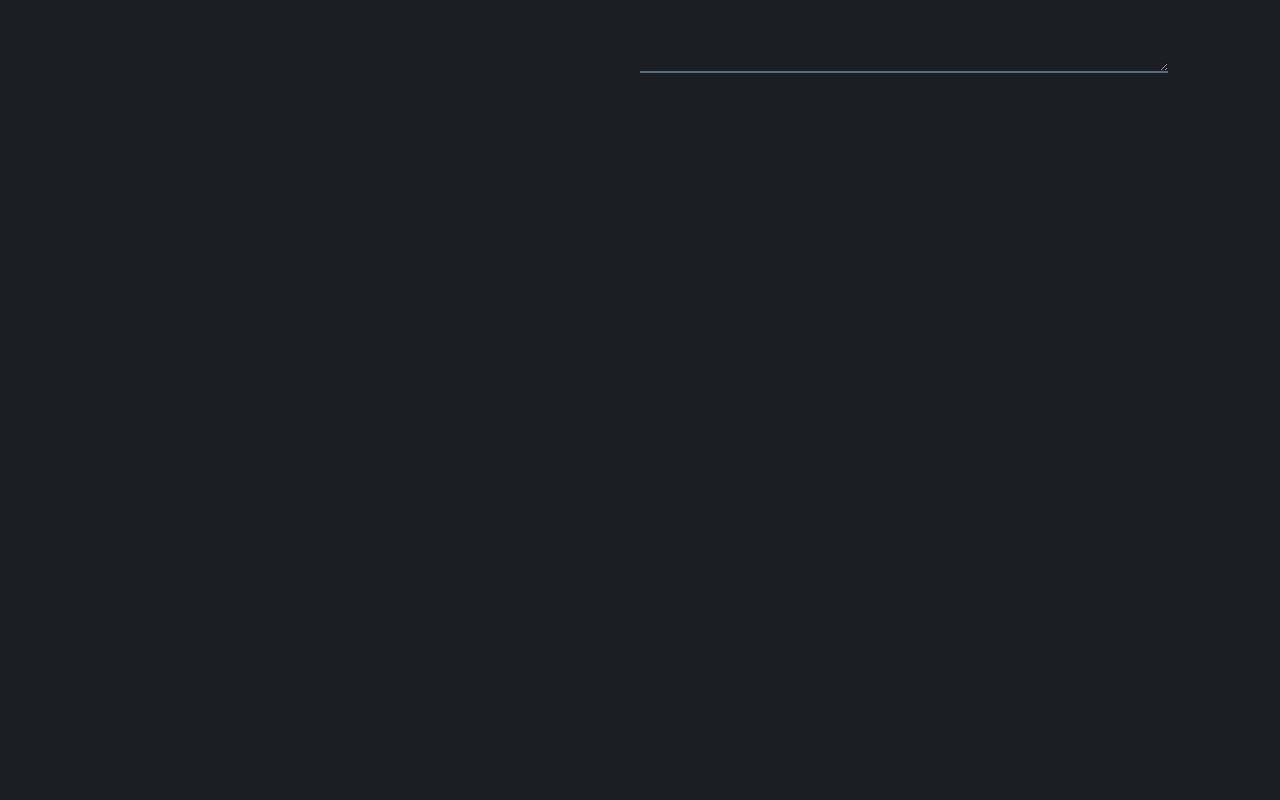
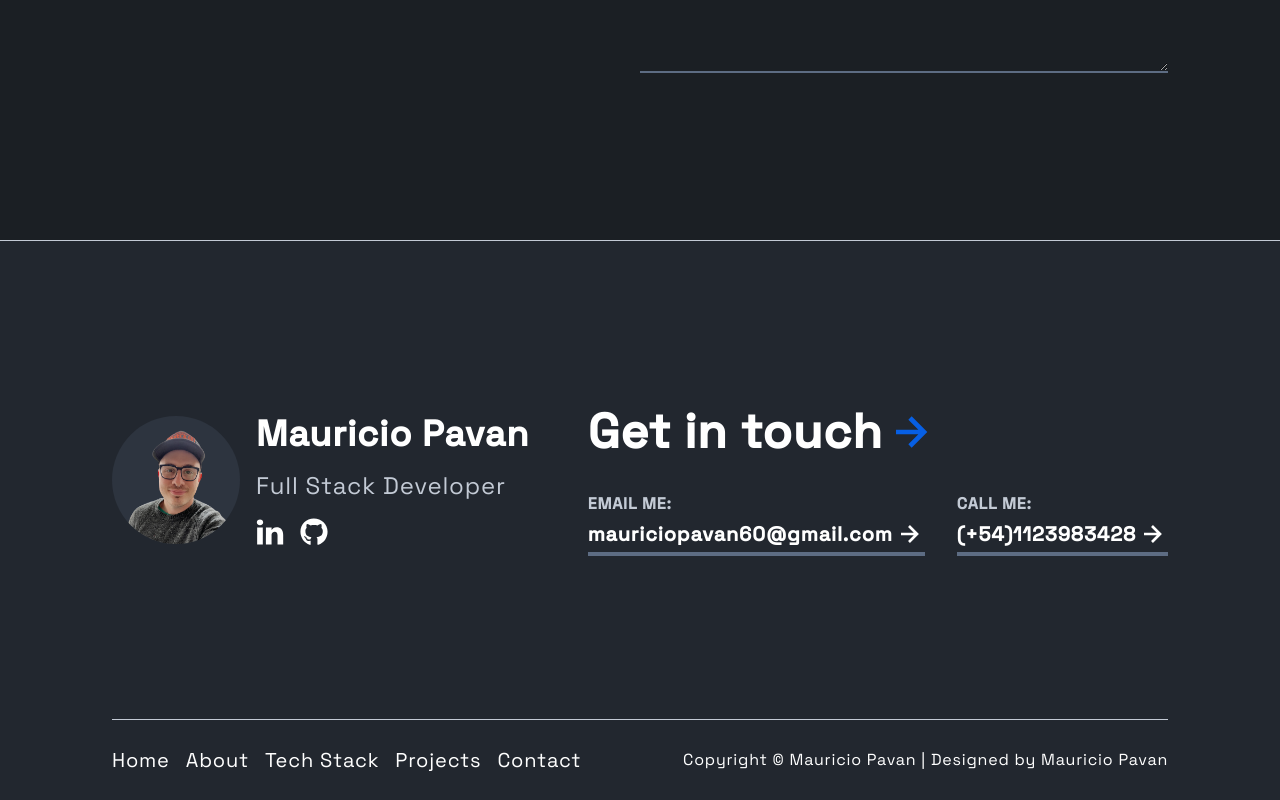
Before and after one commit to mauripavan/portfolio, a Next.js app: page / in a window 1280 px wide. Shown: the part 5256-6056 px from the top of the page. Before the commit the page ends 5496 px from the top, so only its background shows below. Built offline with nearby package versions, Linux system fonts and the light colour scheme.

Commit message:
feat: WIP footer

```diff
--- /dev/null
+++ b/src/components/Footer/index.tsx
@@ -0,0 +1,72 @@
+import Image from "next/image";
+import { images } from "@component/assets/images";
+import { TfiLinkedin } from "react-icons/tfi";
+import { FaGithub } from "react-icons/fa";
+import { BiRightArrowAlt } from "react-icons/bi";
+
+const Footer = () => {
+  const { profile } = images;
+
+  return (
+    <div className="flex flex-col flex-1 min-h-[70vh] bg-gray-10 font-space tracking-wider border-t border-gray-40">
+      <div className="flex flex-1 mx-28 items-center border-b border-gray-40">
+        <div className="flex flex-1 h-full">
+          <div className="flex items-center gap-4">
+            <div className="relative flex bg-gray-0 h-32 w-32 rounded-full overflow-hidden">
+              <Image src={profile} alt={"profile"} className="absolute" />
+            </div>
+            <div>
+              <p className="font-extrabold text-4xl">Mauricio Pavan</p>
+              <p className="font-normal text-2xl text-gray-40 mt-4">
+                Full Stack Developer
+              </p>
+              <div className="flex gap-4 mt-4 items-center">
+                <TfiLinkedin className="w-7 h-7" />
+                <FaGithub className="w-7 h-7" />
+              </div>
+            </div>
+          </div>
+        </div>
+
+        <div className="flex flex-1 h-full justify-end">
+          <div className="flex flex-col justify-center">
+            <div className="flex items-center">
+              <p className="font-bold text-5xl">Get in touch</p>
+              <BiRightArrowAlt className="w-14 h-14 text-blue" />
+            </div>
+            <div className="flex mt-8 gap-8">
+              <div className="flex flex-fit flex-col">
+                <p className="font-bold text-gray-40">EMAIL ME:</p>
+                <div className="flex items-center h-10 border-b-4 border-gray-20 text-xl font-extrabold">
+                  <p>mauriciopavan60@gmail.com</p>
+                  <BiRightArrowAlt className="w-8 h-8" />
+                </div>
+              </div>
+              <div className="flex flex-fit flex-col">
+                <p className="font-bold text-gray-40">CALL ME:</p>
+                <div className="flex items-center h-10 border-b-4 border-gray-20 text-xl font-extrabold">
+                  <p>(+54)1123983428</p>
+                  <BiRightArrowAlt className="w-8 h-8" />
+                </div>
+              </div>
+            </div>
+          </div>
+        </div>
+      </div>
+      <div className="flex mx-28 h-20 items-center justify-between">
+        <div className="flex text-xl gap-4">
+          <p>Home</p>
+          <p>About</p>
+          <p>Tech Stack</p>
+          <p>Projects</p>
+          <p>Contact</p>
+        </div>
+        <div>
+          <p>Copyright © Mauricio Pavan | Designed by Mauricio Pavan</p>
+        </div>
+      </div>
+    </div>
+  );
+};
+
+export default Footer;
--- a/src/pages/index.tsx
+++ b/src/pages/index.tsx
@@ -5,6 +5,7 @@ import AboutMeSection from "@component/components/AboutMeSection";
 import TechSection from "@component/components/TechSection";
 import PortfolioSection from "@component/components/PortfolioSection";
 import ContactSection from "@component/components/ContactSection";
+import Footer from "@component/components/Footer";
 
 const inter = Inter({ subsets: ["latin"] });
 
@@ -19,6 +20,7 @@ export default function Home() {
       <TechSection />
       <PortfolioSection />
       <ContactSection />
+      <Footer />
     </main>
   );
 }
```
